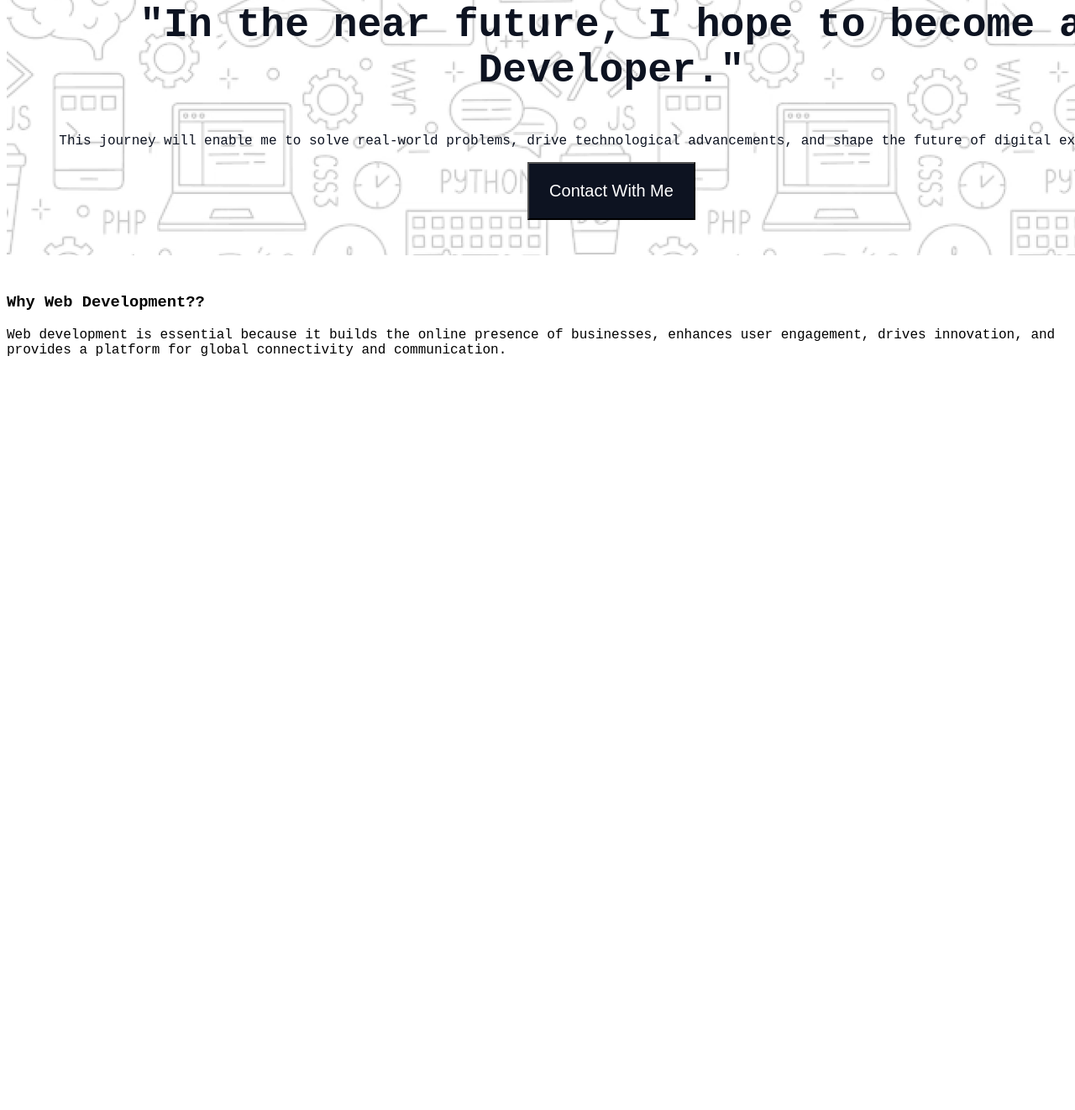
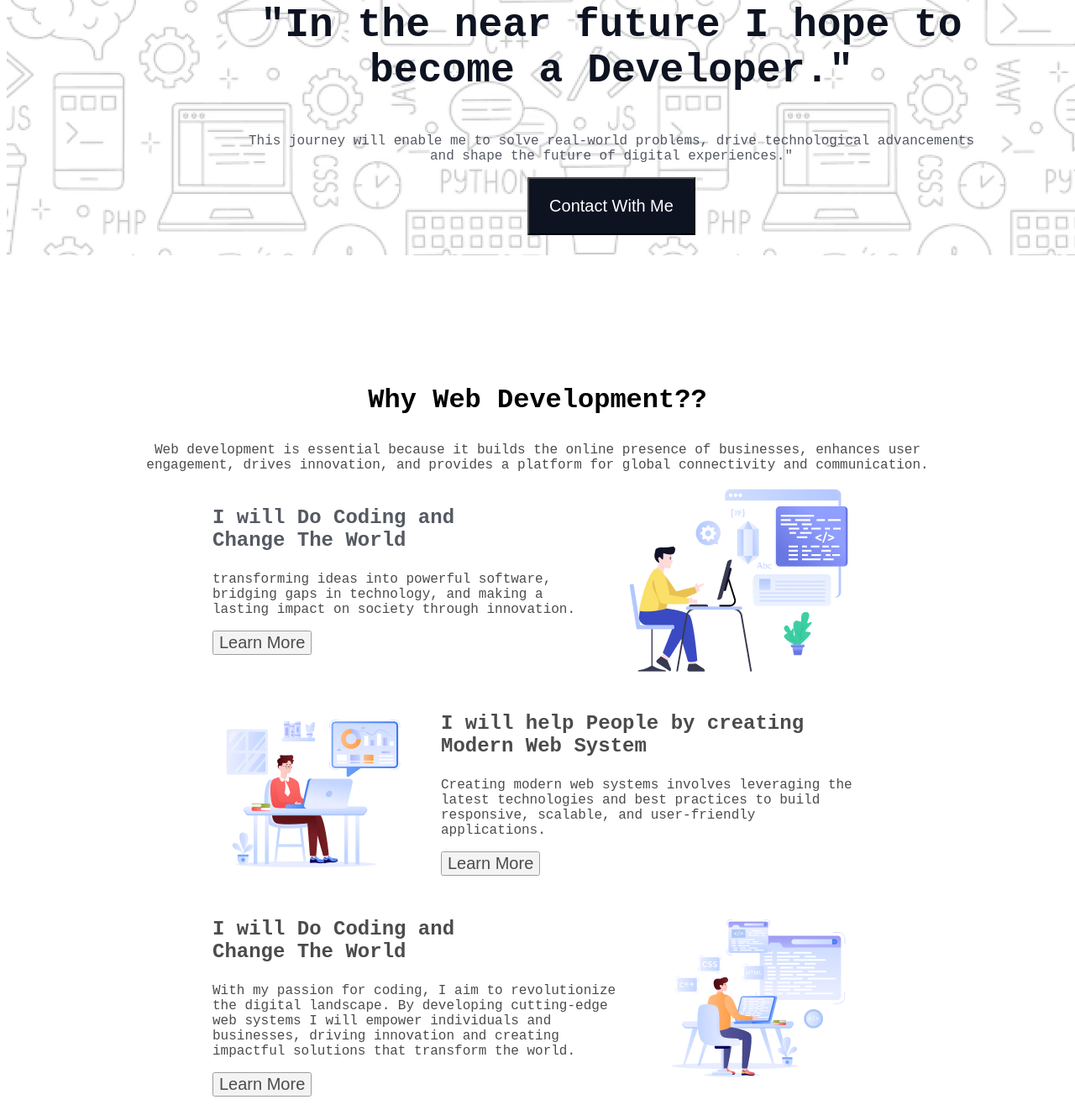
Before and after one commit to tarikulislamjisan/Assignment-01, a plain HTML site: page index.html in a window 1280 px wide. Shown: the part 469-1791 px from the top of the page at 84% size. Before the commit the page ends 911 px from the top, so only its background shows below. Drawn offline with Linux system fonts and the light colour scheme; a web font is replaced by a local one.

Commit message:
creating main section of this website

```diff
--- a/index.html
+++ b/index.html
@@ -30,9 +30,10 @@
             <div class="abba-of-banner">
                 <div>
                     <img class="banner-profile" src="B10A1-Challenge-Begins-main/assets/Group.png" alt="">
-                    <h3 class="banner-header">"In the near future, I hope to become a Developer."</h3>
+                    <h3 class="banner-header">"In the near future  I hope to <br> become a Developer."</h3>
 
-                    <p class="banner-description">This journey will enable me to solve real-world problems, drive technological advancements, and
+                    <p class="banner-description">This journey will enable me  to solve real-world  problems, drive
+                        technological advancements <br> and
                         shape the future of digital experiences."
 
                     </p>
@@ -43,14 +44,77 @@
     </header>
 
     <!-- Main Division -->
-    <main>
+    <main class="margin3">
+        <section class="boroabba-of-main">
             <section>
                 <div>
                     <div>
-                <h3>Why Web Development??</h3>
-                <p>Web development is essential because it builds the online presence of businesses, enhances user engagement, drives innovation, and provides a platform for global connectivity and communication.</p>
+                        <h3 class="title1">Why Web Development??</h3>
+                        <p class="description1">Web development is essential because it builds the online presence of
+                            businesses, enhances user<br> engagement, drives innovation, and provides a platform for
+                            global
+                            connectivity and communication.</p>
                     </div>
+            </section>
+
+
+            <!-- Phase 1 -->
+
+
+            <section>
+                <div class="abba-of-1st-phase margin-main margin2">
+                    <div>
+                        <h3 class="title2">I will Do Coding and <br> Change The World</h3>
+                        <p class="description2"> transforming ideas into powerful software, bridging gaps in
+                            technology,
+                            and making a lasting impact on society through innovation.
+                        </p>
+
+                        <button class="btn-number-three">Learn More</button>
+
                     </div>
+                    <div>
+                        <img src="B10A1-Challenge-Begins-main/assets/Layer_1.png" alt="">
+                    </div>
+
+
+                </div>
+            </section>
+
+
+
+            <!-- phase 2 -->
+
+            <section>
+
+                <div class="abba-of-2nd-phase margin-main margin2">
+                    <div>
+                        <img src="B10A1-Challenge-Begins-main/assets/Group 3.png" alt="">
+                    </div>
+                    <div>
+                        <h3 class="title3">I will help People by creating <br> Modern Web System</h3>
+                        <p class="description3">
+                            Creating modern web systems involves leveraging the latest technologies and best practices to build responsive, scalable, and user-friendly applications.
+                        </p>
+                        <button class="btn-number-four">Learn More</button>
+                    </div>
+
+
+                </div>
+            </section>
+
+            <!-- Phase 3 -->
+            <section class="abba-of-3rd-phase margin-main margin2">
+                <div>
+                    <h3 class="title4">I will Do Coding and <br> Change The World</h3>
+                    <p class="description4"> With my passion for coding, I aim to revolutionize the digital landscape. By developing cutting-edge web systems  I will empower individuals and businesses, driving innovation and creating impactful solutions that transform the world.</p>
+                    <button class="btn-number-five">Learn More</button>
+                </div>
+                <div>
+                    <img src="B10A1-Challenge-Begins-main/assets/Group 4.png" alt="">
+                </div>
+            </section>
+
         </section>
     </main>
 
--- a/style.css/portfolio.css
+++ b/style.css/portfolio.css
@@ -55,7 +55,8 @@ a{
 }
 .banner-description {
     font-size: 16px;
-    color: #0D1321;
+     color: #0D1321;
+     opacity: 70%;
 }
 .btn-number-one{
     font-size: 20px;
@@ -64,6 +65,7 @@ a{
     background-color: #0D1321;
     padding:21px 24px ;
 align-items: center;
+
 ;
 }
 .abba-of-banner{
@@ -74,5 +76,79 @@ align-items: center;
     background-image: url(../B10A1-Challenge-Begins-main/assets/Hero-bg.png);
     width: 1440px;
     height: 652px;
+    /* why web development section */
 
 }
+.title1{
+    text-align: center;
+    font-size: 32px;
+}
+.description1{
+    text-align: center;
+    opacity: 70%;
+}
+.abba-of-1st-phase{
+    gap: 344px;
+}
+.description2{
+    opacity: 70%;
+
+}
+.description3{
+    opacity: 70%;
+
+}
+.description4{
+    opacity: 70%;
+}
+.abba-of-1st-phase{
+    display: flex;
+    gap: 98.83px;
+}
+.title2{
+    font-size: 24px;
+    color: #0D1321;
+    opacity: 70%;
+}
+.title3{
+    font-size: 24px;
+    opacity: 70%;
+}
+.title4{
+    font-size: 24px;
+    opacity: 70%;
+}
+.btn-number-three{
+    font-size: 20px;
+    opacity: 70%;
+}
+.abba-of-2nd-phase{
+    display: flex;
+    gap: 32px;
+
+}
+.abba-of-3rd-phase{
+    display: flex;
+    gap: 133px;
+}
+.margin-main{
+    margin-left: 245px;
+    margin-right: 249px;
+}
+.margin2{
+    gap: 32px;
+}
+.margin3{
+    margin-top: 154px;
+}
+.boroabba-of-main{
+
+}
+.btn-number-four{
+  font-size: 20px;
+  opacity: 70%;
+}
+.btn-number-five{
+    font-size: 20px;
+    opacity: 70%;
+}
```
Lines whose indentation alone changed are shown as unchanged.
